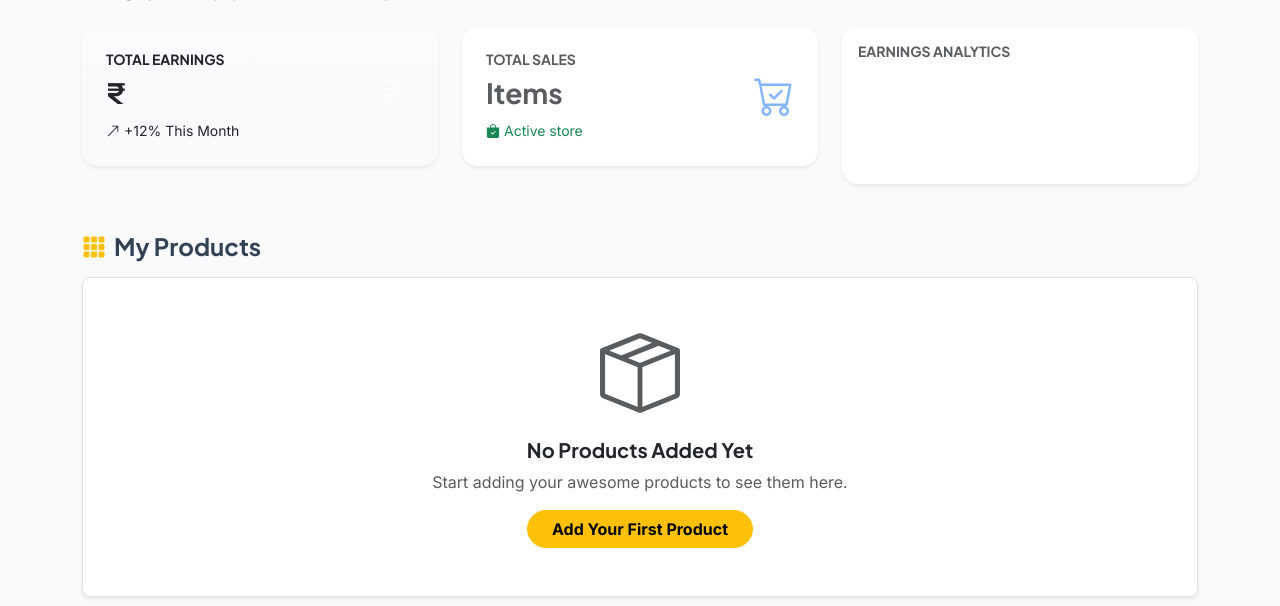
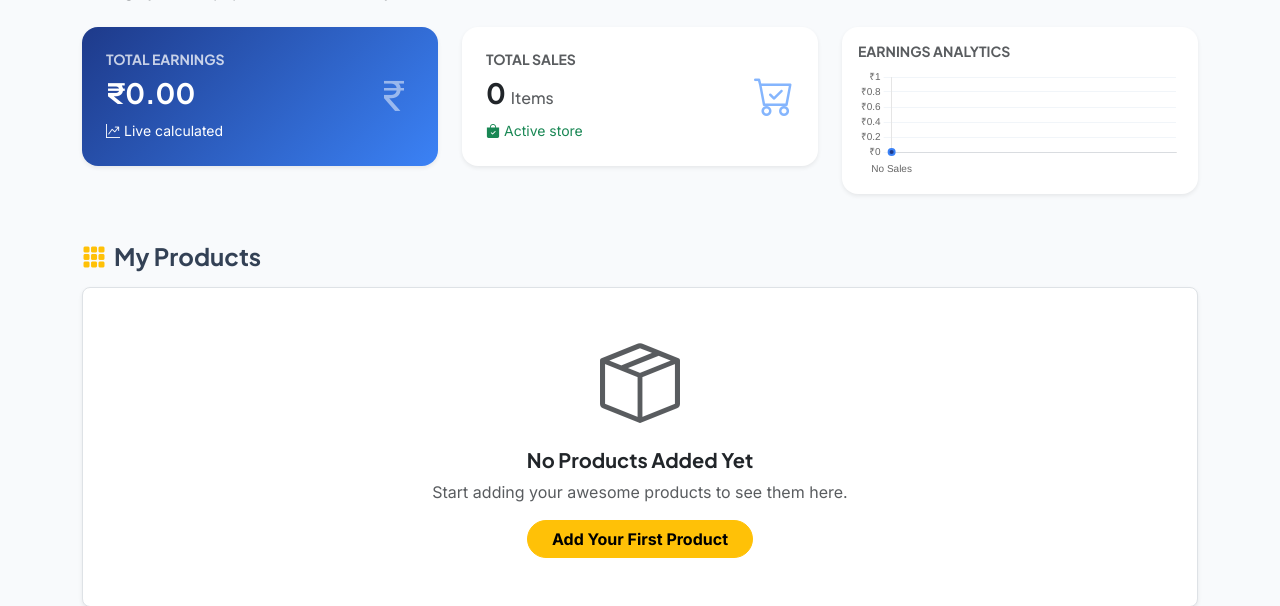
Before and after one commit to nihalyp/Rincart, a Django app: template rincartapp/templates/seller/dashboard.html in a window 1280 px wide. Shown: the part 184-790 px from the top of the page. Run offline with Django 5.2, Linux system fonts and the light colour scheme; the template is opened without the code that fills it, so the values that code supplies are empty.

Commit message:
Refactor dashboard template for better clarity

```diff
--- a/rincartapp/templates/seller/dashboard.html
+++ b/rincartapp/templates/seller/dashboard.html
@@ -1,5 +1,5 @@
 {% extends 'seller/seller_base.html' %}
-{% block title %} {{ seller.shop_name }}  Dashboard - RinCart {% endblock %}
+{% block title %} {{ seller.shop_name }} Dashboard - RinCart {% endblock %}
 
 {% block content %}
 <div class="container my-4">
@@ -18,40 +18,44 @@
     <div class="row g-4 mb-5">
         <!-- Card 1: Total Earnings -->
         <div class="col-md-4">
-            <div class="card border-0 shadow-sm p-4 bg-gradient" style="background: linear-gradient(135deg, #1e3a8a, #3b82f6); border-radius: 16px;">
+            <div class="card border-0 shadow-sm p-4 text-white" style="background: linear-gradient(135deg, #1e3a8a, #3b82f6); border-radius: 16px;">
                 <div class="d-flex justify-content-between align-items-center">
                     <div>
-                        <h6 class=" text-uppercase fw-bold small">Total Earnings</h6>
-                        <h3 class="fw-bold my-2">₹{{ total_earnings }}</h3>
-                        <span class=" small"><i class="bi bi-arrow-up-right me-1"></i>+12% This Month</span>
+                        <h6 class="text-uppercase fw-bold small opacity-75">Total Earnings</h6>
+                        <h3 class="fw-bold my-2">₹{{ total_earnings|floatformat:2|default:"0.00" }}</h3>
+                        <span class="small"><i class="bi bi-graph-up-arrow me-1"></i>Live calculated</span>
                     </div>
-                    <i class="bi bi-currency-rupee fs-1 text-white-50"></i>
+                    <i class="bi bi-currency-rupee fs-1 opacity-50"></i>
                 </div>
             </div>
         </div>
-        <!-- Card 2: Total Orders -->
+
+        <!-- Card 2: Total Items Sold -->
         <div class="col-md-4">
             <div class="card border-0 shadow-sm p-4 bg-white text-dark" style="border-radius: 16px;">
                 <div class="d-flex justify-content-between align-items-center">
                     <div>
                         <h6 class="text-muted text-uppercase fw-bold small">Total Sales</h6>
-                        <h3 class="fw-bold my-2 text-muted">{{ total_sales }} Items</h3>
+                        <h3 class="fw-bold my-2 text-dark">{{ total_items_sold|default:0 }} <span class="fs-6 text-muted fw-normal">Items</span></h3>
                         <span class="text-success small"><i class="bi bi-bag-check-fill me-1"></i>Active store</span>
                     </div>
                     <i class="bi bi-cart-check fs-1 text-primary opacity-50"></i>
                 </div>
             </div>
         </div>
-        <!-- Live Earning Graph -->
+
+        <!-- Card 3: Live Earnings Analytics Graph -->
         <div class="col-md-4">
-            <div class="card border-0 shadow-sm p-3 bg-white" style="border-radius: 16px;">
+            <div class="card border-0 shadow-sm p-3 bg-white h-100 d-flex flex-column justify-content-between" style="border-radius: 16px;">
                 <h6 class="text-muted fw-bold small mb-2 text-uppercase">Earnings Analytics</h6>
-                <canvas id="earningsChart" style="max-height: 100px;"></canvas>
+                <div style="height: 110px; position: relative;">
+                    <canvas id="earningsChart"></canvas>
+                </div>
             </div>
         </div>
     </div>
 
-    <!-- 🛍️ My Products Stylish Section -->
+    <!-- 🛍️ My Products Section -->
     <h4 class="fw-bold mb-3"><i class="bi bi-grid-3x3-gap-fill text-warning me-2"></i>My Products</h4>
 
     {% if products %}
@@ -76,7 +80,7 @@
                             </div>
                             <div class="d-flex gap-2 mt-3">
                                 <a href="{% url 'edit_product' product.id %}" class="btn text-decoration-none btn-outline-secondary btn-sm w-100 rounded-pill"><i class="bi bi-pencil-square"></i> Edit</a>
-                                <a href="{% url 'delete_product' product.id %}"  class="btn btn-outline-danger text-decoration-none btn-sm px-3 rounded-pill"><i class="bi bi-trash"></i></a>
+                                <a href="{% url 'delete_product' product.id %}" class="btn btn-outline-danger text-decoration-none btn-sm px-3 rounded-pill"><i class="bi bi-trash"></i></a>
                             </div>
                         </div>
                     </div>
@@ -84,7 +88,7 @@
             {% endfor %}
         </div>
     {% else %}
-        <!-- വസ്‌തുക്കൾ ഒന്നും ഇല്ലെങ്കിൽ കാണിക്കാൻ -->
+        <!-- Empty State -->
         <div class="text-center p-5 bg-white rounded-3 shadow-sm border">
             <i class="bi bi-box-seam text-muted display-1"></i>
             <h5 class="mt-3 fw-bold text-dark">No Products Added Yet</h5>
@@ -94,7 +98,7 @@
     {% endif %}
 </div>
 
-<!-- Extra Styling for Hover Effect -->
+<!-- Styling for Hover Effect -->
 <style>
     .product-card:hover {
         transform: translateY(-5px);
@@ -102,29 +106,60 @@
     }
 </style>
 
-<!-- Chart.js Script for Live Earning Graph -->
+<!-- Chart.js Engine -->
 <script src="https://cdn.jsdelivr.net/npm/chart.js"></script>
+
 <script>
+document.addEventListener("DOMContentLoaded", function() {
     const ctx = document.getElementById('earningsChart').getContext('2d');
+
+    // Safety check to parse JSON arrays from context safely
+    const dates = {{ chart_dates|safe|default:"[]" }};
+    const values = {{ chart_values|safe|default:"[]" }};
+
+    // Gradient styling for the line graph
+    const gradient = ctx.createLinearGradient(0, 0, 0, 100);
+    gradient.addColorStop(0, 'rgba(59, 130, 246, 0.3)');
+    gradient.addColorStop(1, 'rgba(59, 130, 246, 0.0)');
+
     new Chart(ctx, {
         type: 'line',
         data: {
-            labels: {{ months_json|safe }},
+            labels: dates.length ? dates : ['No Sales'],
             datasets: [{
                 label: 'Earnings (₹)',
-                data: {{ earnings_json|safe }},
+                data: values.length ? values : [0],
                 borderColor: '#3b82f6',
-                backgroundColor: 'rgba(59, 130, 246, 0.1)',
+                backgroundColor: gradient,
                 borderWidth: 2,
                 fill: true,
-                tension: 0.4,
-                pointRadius: 0
+                tension: 0.3,
+                pointRadius: 3,
+                pointBackgroundColor: '#1e3a8a'
             }]
         },
         options: {
-            plugins: { legend: { display: false } },
-            scales: { x: { display: false }, y: { display: false } }
+            responsive: true,
+            maintainAspectRatio: false,
+            plugins: {
+                legend: { display: false }
+            },
+            scales: {
+                x: {
+                    grid: { display: false },
+                    ticks: { font: { size: 10 } }
+                },
+                y: {
+                    beginAtZero: true,
+                    grid: { color: '#f1f5f9' },
+                    ticks: {
+                        font: { size: 10 },
+                        callback: function(val) { return '₹' + val; }
+                    }
+                }
+            }
         }
     });
+});
 </script>
 {% endblock %}
```
